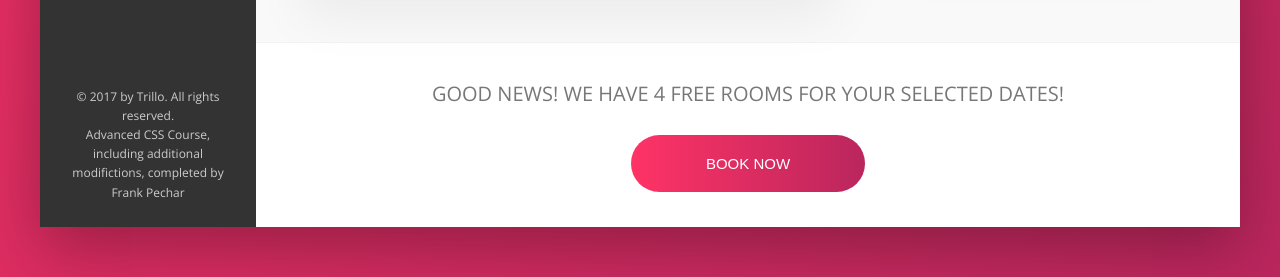
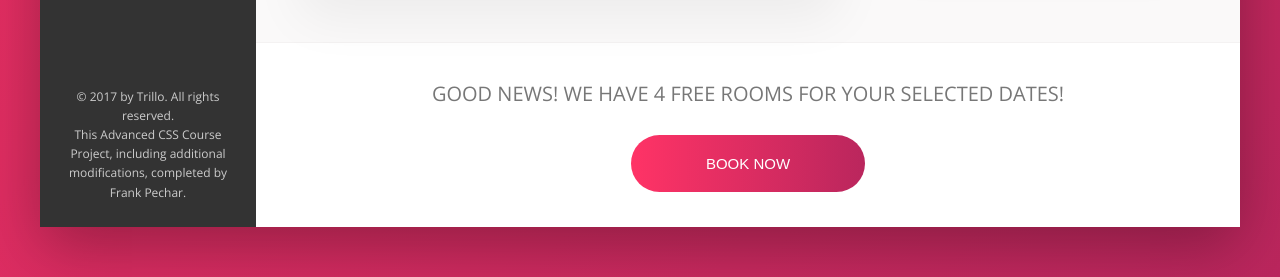
Before and after one commit to Frank-Pechar/css-trillo, a website: page index.html in a window 1280 px wide. Shown: the part 1146-1423 px from the top of the page. Drawn offline with nearby package versions, Linux system fonts and the light colour scheme.

Commit message:
Minor change

```diff
--- a/index.html
+++ b/index.html
@@ -94,8 +94,8 @@
 
           <div class="legal">
             &copy; 2017 by Trillo. All rights reserved. <br />
-            Advanced CSS Course, including additional modifictions, completed by
-            Frank Pechar
+            This Advanced CSS Course Project, including additional
+            modifications, completed by Frank Pechar.
           </div>
         </nav>
 
```
